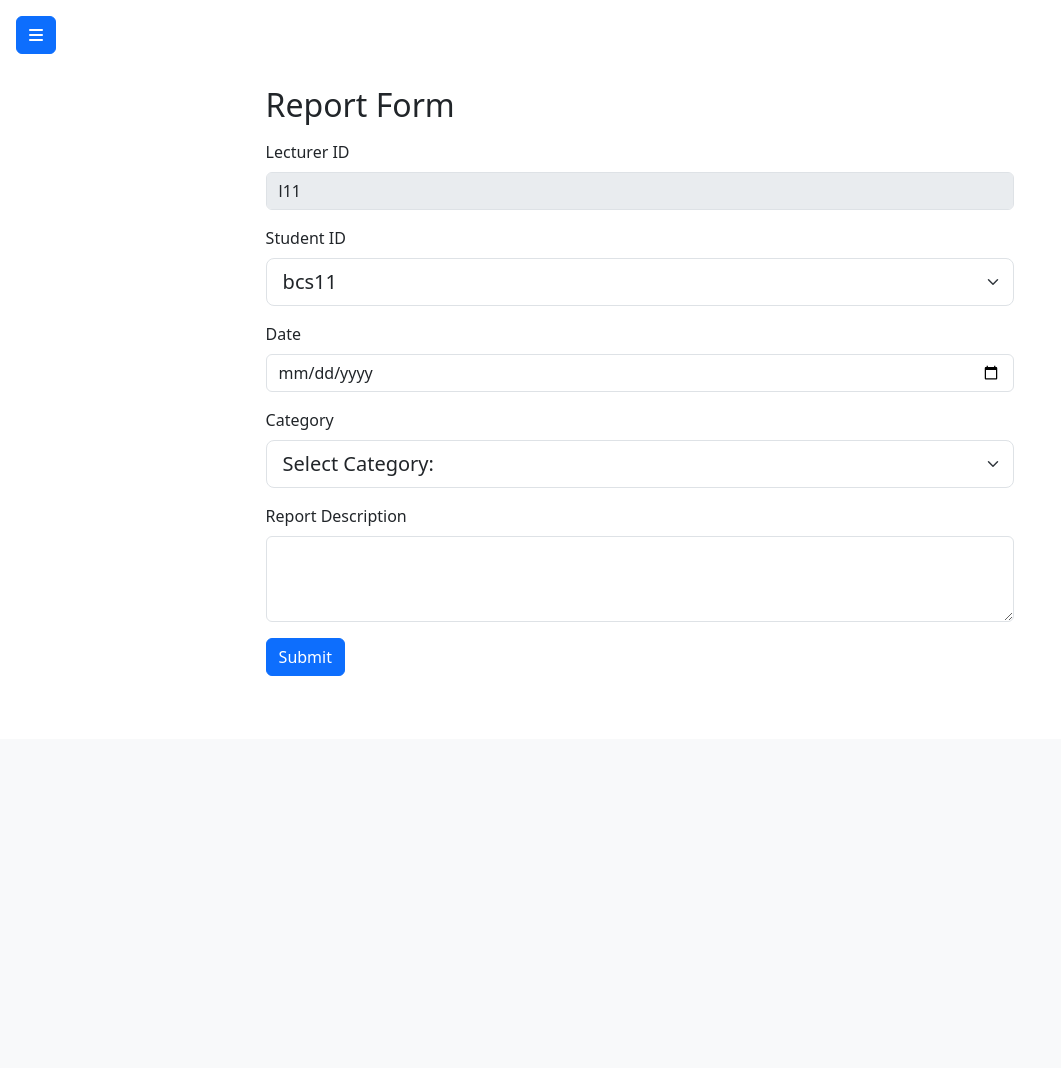
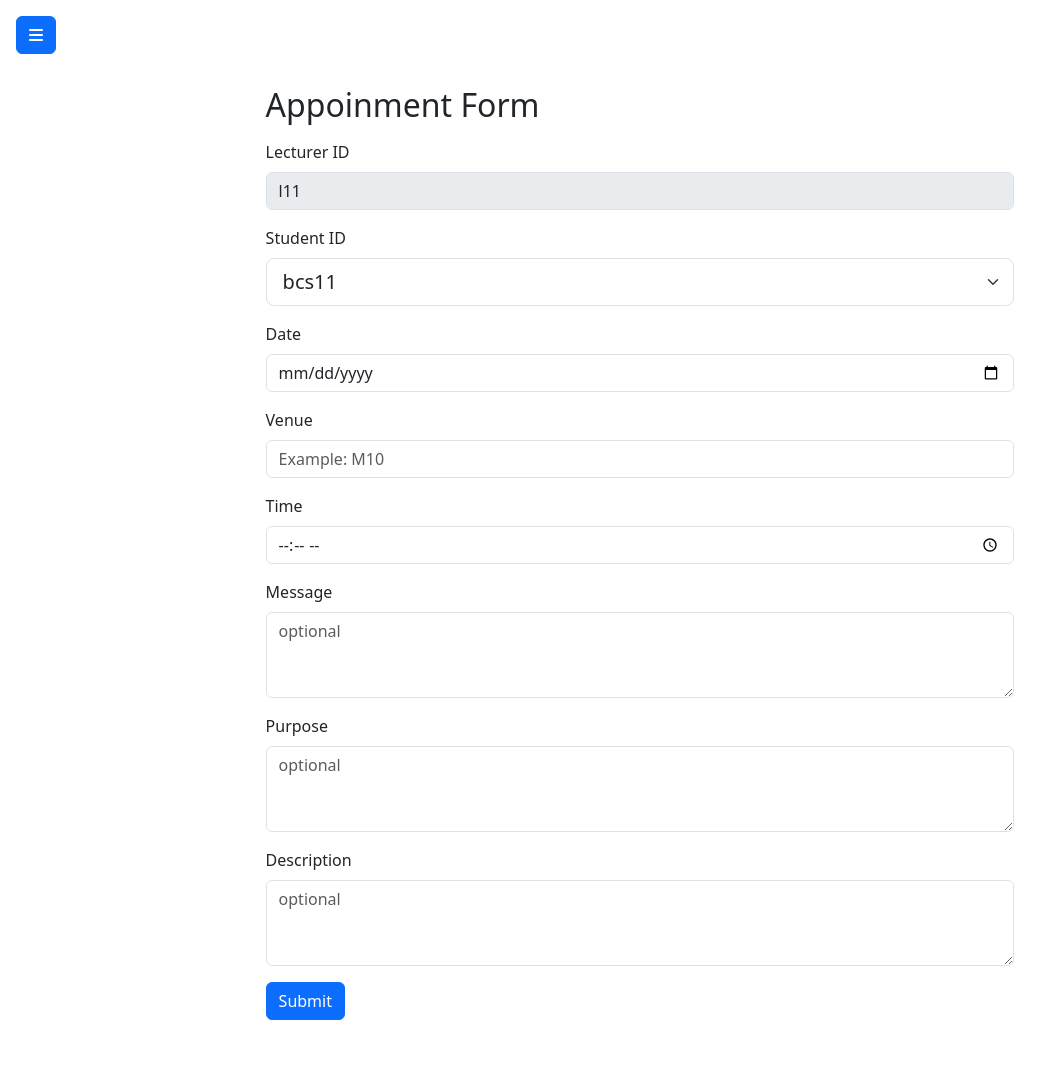
Before and after one commit to naaasruul/tuesday_project, a Django app: a page that uses KPMB/Intervention_System/intervention/templates/myAppointment.html in a window 1280 px wide. Shown: the part 61-1129 px from the top of the page, without its empty margins (0-1061 px from the left). Before the commit the page ends 737 px from the top, so only its background shows below. Run offline with Django 4.2, Linux system fonts and the light colour scheme; data comes from the database, SQL or seed files in the repository; some libraries are stand-ins or nearby versions.

Commit message:
my latest update

```diff
--- a/KPMB/Intervention_System/intervention/templates/myAppointment.html
+++ b/KPMB/Intervention_System/intervention/templates/myAppointment.html
@@ -1,6 +1,7 @@
 {% load static%}
 <!DOCTYPE html>
 <html lang="en">
+
 <head>
     <meta charset="utf-8">
     <meta name="viewport" content="width=device-width, initial-scale=1">
@@ -9,6 +10,7 @@
         integrity="sha384-T3c6CoIi6uLrA9TneNEoa7RxnatzjcDSCmG1MXxSR1GAsXEV/Dwwykc2MPK8M2HN" crossorigin="anonymous">
     <link rel="stylesheet" href="{% static 'style.css'%}">
 </head>
+
 <body>
     <nav class="navbar bg-body-tertiary">
         <div class="container-fluid">
@@ -19,23 +21,23 @@
         </div>
     </nav>
     <main>
-        <button class="btn btn-primary" type="button" data-bs-toggle="offcanvas" data-bs-target="#leftOffcanvas"aria-controls="leftOffcanvas">
+        <button class="btn btn-primary" type="button" data-bs-toggle="offcanvas" data-bs-target="#leftOffcanvas"
+            aria-controls="leftOffcanvas">
             <i class="fa-solid fa-bars"></i>
         </button>
-
-        <!-- {{mentorId.mentorId}}
-        {{studentId}} -->
         <div class="reportFormContainer">
-            <h2 class="mb-3">Report Form</h2>
-            <form method="post" action="report/{{mentorId.mentorId}}">
+            <h2 class="mb-3">Appoinment Form</h2>
+            <form method="post" action="./submitAppointment/{{mentorId.mentorId}}">
                 {% csrf_token %}
                 <div class="mb-3">
-                    <label for="exampleFormControlInput1"  class="form-label">Lecturer ID</label>
-                    <input type="text" class="form-control" name="reportMentorId" id="exampleFormControlInput1" value="{{mentorId.mentorId}}" disabled required>
+                    <label for="exampleFormControlInput1" class="form-label">Lecturer ID</label>
+                    <input type="text" class="form-control" name="appointmentMentorId" id="exampleFormControlInput1"
+                        value="{{mentorId.mentorId}}" disabled required>
                 </div>
                 <div class="mb-3">
-                    <label for="exampleFormControlInput1"  class="form-label">Student ID</label>
-                    <select name="reportStudentId" class="form-select form-select-lg mb-3" aria-label="Large select example">
+                    <label for="exampleFormControlInput1" class="form-label">Student ID</label>
+                    <select name="appointmentStudentId" class="form-select form-select-lg mb-3"
+                        aria-label="Large select example">
                         {% for student in studentId %}
                         <option value="{{student.studentId}}">{{student.studentId}}</option>
                         {% endfor%}
@@ -44,22 +46,37 @@
 
                 <div class="mb-3">
                     <label for="exampleFormControlInput1" class="form-label">Date</label>
-                    <input type="date" class="form-control" name="reportDate" required>
+                    <input type="date" class="form-control" name="appointmentDate" required>
                 </div>
 
                 <div class="mb-3">
-                    <label for="exampleFormControlInput1" class="form-label">Category</label>
-                  <select name="reportCategory" class="form-select form-select-lg mb-3" aria-label="Large select example">
-                    <option selected>Select Category: </option>
-                    <option value="1">Category 1</option>
-                    <option value="2">Category 2</option>
-                    <option value="3">Category 3</option>
-                </select>
+                    <label for="exampleFormControlInput1" class="form-label">Venue</label>
+                    <input type="text" class="form-control" placeholder="Example: M10" name="appointmentVenue" id="exampleFormControlInput1"
+                        required>
                 </div>
 
                 <div class="mb-3">
-                    <label for="exampleFormControlTextarea1" class="form-label">Report Description</label>
-                    <textarea name="reportDesc" class="form-control" id="exampleFormControlTextarea1" rows="3"></textarea>
+                    <label for="exampleFormControlInput1" class="form-label">Time</label>
+                    <input type="time" class="form-control" name="appointmentTime" placeholder="optional"
+                        id="exampleFormControlInput1" required>
+                </div>
+
+                <div class="mb-3">
+                    <label for="exampleFormControlTextarea1" class="form-label">Message</label>
+                    <textarea name="appointmentMessage" placeholder="optional"  class="form-control" id="exampleFormControlTextarea1"
+                        rows="3"></textarea>
+                </div>
+
+                <div class="mb-3">
+                    <label for="exampleFormControlTextarea1" class="form-label">Purpose</label>
+                    <textarea name="appointmentPurpose" placeholder="optional"  class="form-control" id="exampleFormControlTextarea1"
+                        rows="3"></textarea>
+                </div>
+
+                <div class="mb-3">
+                    <label for="exampleFormControlTextarea1" class="form-label">Description</label>
+                    <textarea name="appointmentDesc" placeholder="optional"  class="form-control" id="exampleFormControlTextarea1"
+                        rows="3"></textarea>
                 </div>
                 <button type="submit" class="btn btn-primary">Submit</button>
             </form>
@@ -68,15 +85,18 @@
         <div class="offcanvas offcanvas-start" tabindex="-1" id="leftOffcanvas" aria-labelledby="leftOffcanvasLabel">
             <div class="offcanvas-header">
                 <h5 class="offcanvas-title" id="leftOffcanvasLabel">{{mentorId.mentorName}}</h5>
-            <button type="button" class="btn-close text-reset" data-bs-dismiss="offcanvas" aria-label="Close"></button>
+                <button type="button" class="btn-close text-reset" data-bs-dismiss="offcanvas"
+                    aria-label="Close"></button>
             </div>
             <div class="offcanvas-body">
                 <ul class="navbar-nav justify-content-end flex-grow-1 pe-3">
                     <li class="nav-item">
-                    <a class="nav-link active" aria-current="page" href="{% url 'lecturerPage' mentorId=mentorId.mentorId%}">Dashboard</a>
+                        <a class="nav-link active" aria-current="page"
+                            href="{% url 'lecturerPage' mentorId=mentorId.mentorId%}">Dashboard</a>
                     </li>
                     <li class="nav-item">
-                    <a class="nav-link disabled" aria-disabled="true" href="lectReport/{{mentor.mentorId}}">Report</a>
+                        <a class="nav-link disabled" aria-disabled="true"
+                            href="lectReport/{{mentor.mentorId}}">Report</a>
                     </li>
                     <li class="nav-item dropdown">
                         <a class="nav-link dropdown-toggle" href="#" role="button" data-bs-toggle="dropdown"
@@ -105,4 +125,5 @@
     integrity="sha384-BBtl+eGJRgqQAUMxJ7pMwbEyER4l1g+O15P+16Ep7Q9Q+zqX6gSbd85u4mG4QzX+"
     crossorigin="anonymous"></script>
 <script src="https://kit.fontawesome.com/d46a78d0a5.js" crossorigin="anonymous"></script>
+
 </html>
--- a/KPMB/Intervention_System/intervention/urls.py
+++ b/KPMB/Intervention_System/intervention/urls.py
@@ -13,6 +13,7 @@ urlpatterns = [
     path("lecturer/myStudent/<str:mentorId>", views.displayStudent, name="myStudent"),
     path("lecturer/myStudent/findMyMentee/<str:mentorId>", views.findMyMentee, name="findMyMentee"),
     path("lecturer/myAppointment/<str:mentorId>", views.makeAppointment, name="makeAppointment"),
+    path("lecturer/myAppointment/submitAppointment/<str:mentorId>", views.submitAppointment, name="makeAppointment"),
 
     # path("about", views.about, name="about"),
     # path("contact", views.contact, name="contact"),
--- a/KPMB/Intervention_System/intervention/views.py
+++ b/KPMB/Intervention_System/intervention/views.py
@@ -166,9 +166,30 @@ def makeAppointment(request, mentorId):
     displayMentor = Mentor.objects.get(mentorId=mentorId)
     displayAllStudent = Student.objects.all().values()
     displayStudent = Student.objects.filter(mentor=mentorId)
+
     mentorDetails = {
         'mentorId': displayMentor,
-        'studentId': displayAllStudent
+        'studentId': displayAllStudent,
+
         }
 
     return render(request,"myAppointment.html",mentorDetails)
+
+def submitAppointment(request, mentorId):
+    if request.method == "POST":
+        menId = mentorId
+        studentId = request.POST['appointmentStudentId']
+        datetime = request.POST['appointmentDate']
+        venue = request.POST['appointmentVenue']
+        time = request.POST['appointmentTime']
+        desc = request.POST['appointmentDesc']
+        message = request.POST['appointmentMessage']
+        purpose = request.POST['appointmentPurpose']
+
+        mentorID = Mentor.objects.get(mentorId=menId)
+        stuID = Student.objects.get(studentId=studentId)
+
+        appointment = Appointment(mentor=menId, student=studentId,appointmentDate=datetime,venue=venue,time=time,description=desc,purpose=purpose)
+        appointment.save()
+
+    return render(request,"myAppointment.html",mentorDetails)
--- /dev/null
+++ b/myenv/pyvenv.cfg
@@ -0,0 +1,3 @@
+home = C:\Program Files\Python310
+include-system-site-packages = false
+version = 3.10.11
```
Also changed, not shown: 11 other files. Lines whose indentation alone changed are shown as unchanged.
